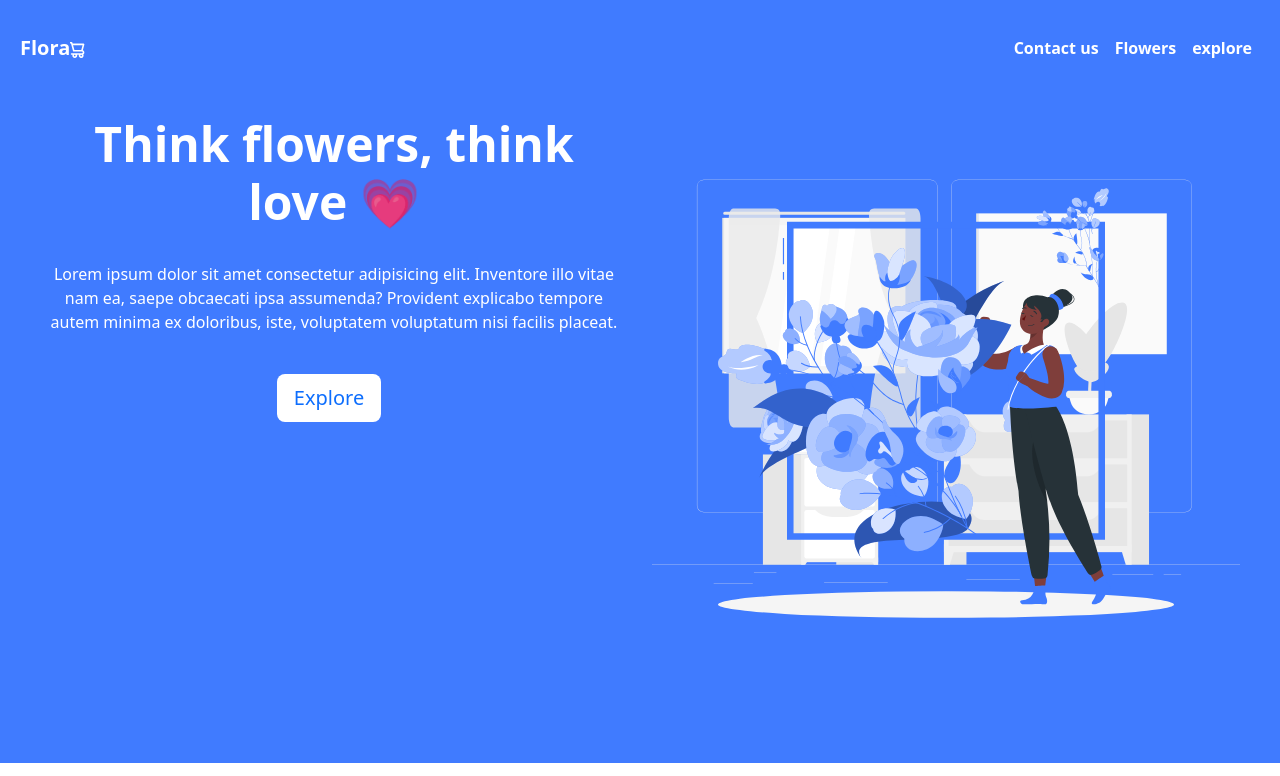
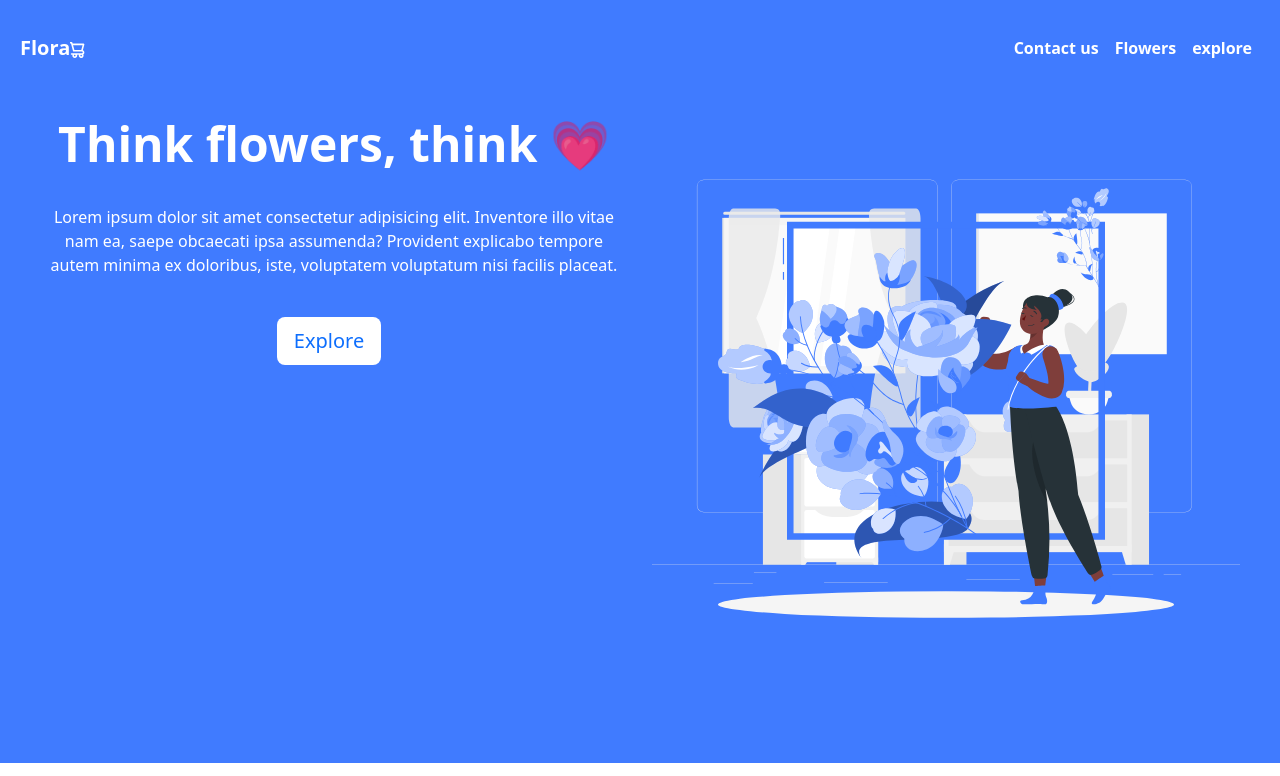
Before and after one commit to AthonysWorld/flora, a plain HTML site: page index.html in a window 1280 px wide. Shown: the top 776 px of the page. Drawn offline with nearby package versions, Linux system fonts and the light colour scheme.

Commit message:
Add files via upload

```diff
--- a/index.html
+++ b/index.html
@@ -39,7 +39,7 @@
 
     <div class="container-fluid">
         <div class="row">
-        <div class="container col-lg-6 col-md-6"><h1>Think flowers, think love <span>&#128151</span></h1> <br> Lorem ipsum dolor sit amet consectetur adipisicing elit. Inventore illo vitae nam ea, saepe obcaecati ipsa assumenda? Provident explicabo tempore autem minima ex doloribus, iste, voluptatem voluptatum nisi facilis placeat.
+        <div class="container col-lg-6 col-md-6"><h1>Think flowers, think <span>&#128151</span></h1> <br> Lorem ipsum dolor sit amet consectetur adipisicing elit. Inventore illo vitae nam ea, saepe obcaecati ipsa assumenda? Provident explicabo tempore autem minima ex doloribus, iste, voluptatem voluptatum nisi facilis placeat.
        <div class="div"><button class="btn  btn-lg" ><a href="explore.html">Explore</a></button>
        </div>
     </div>
```
